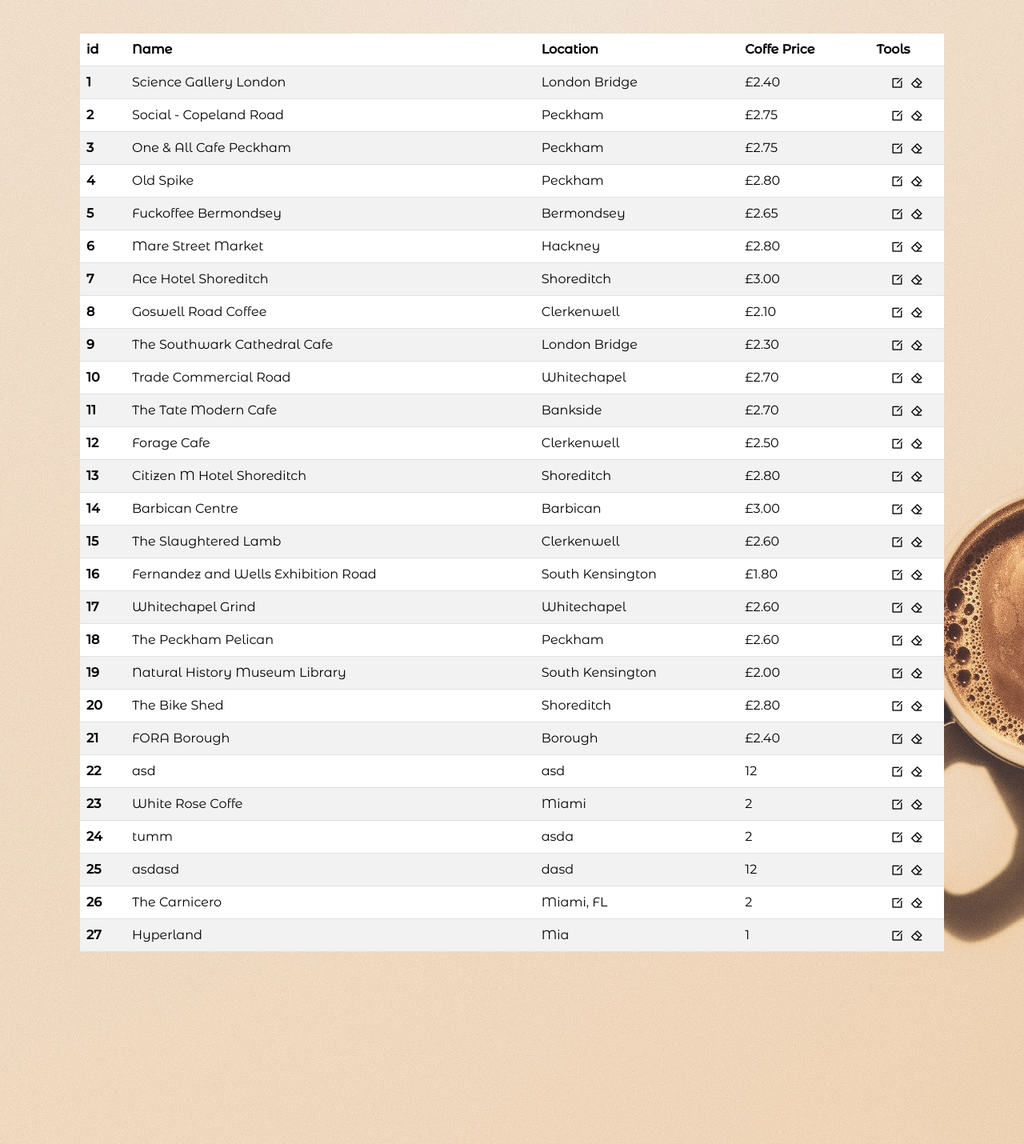
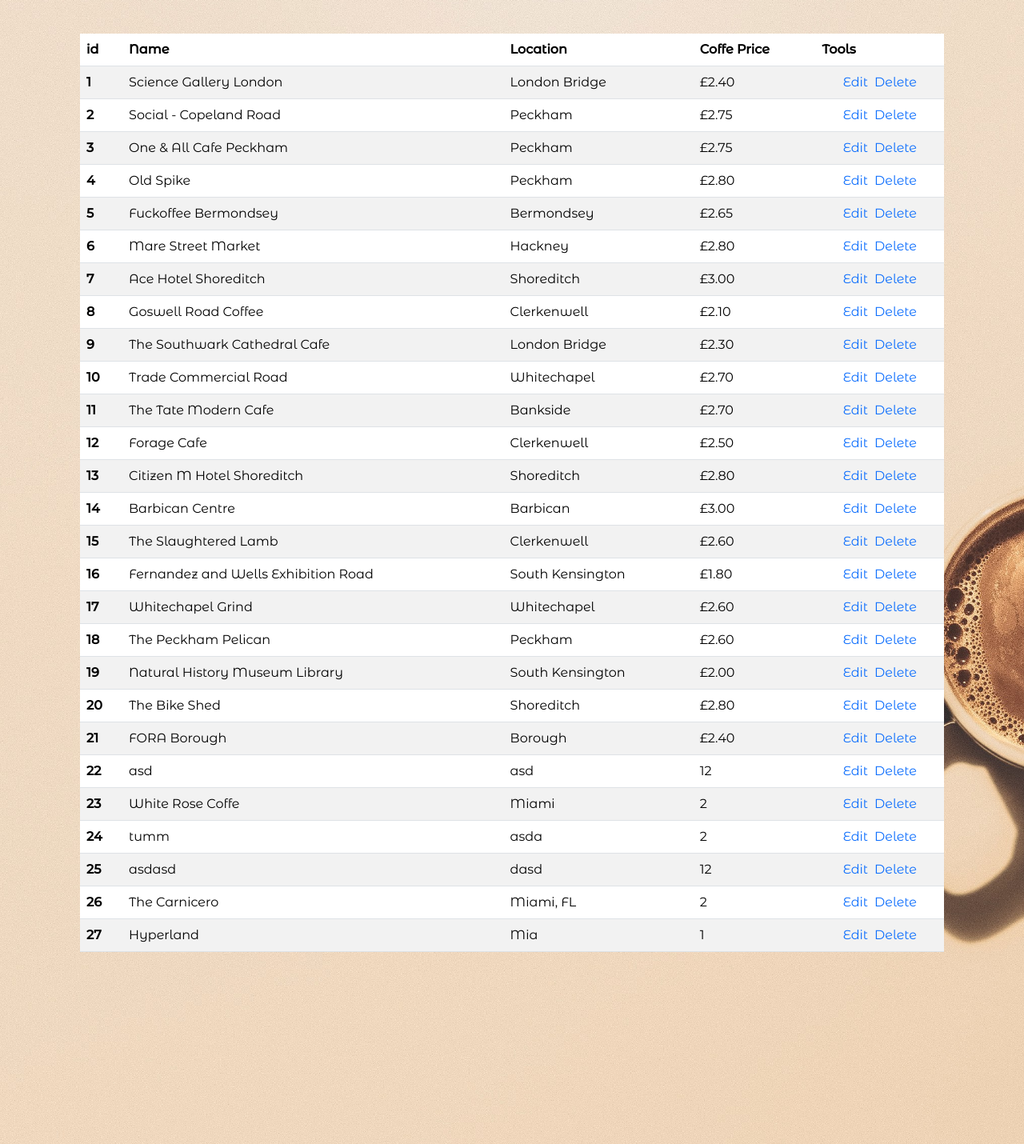
Before and after one commit to dservsolutions/Cafe-and-Wifi-Website, a Flask app: page /all_places in a window 1280 px wide. Shown: the part 88-1518 px from the top of the page at 80% size. Run offline with Flask 3, Linux system fonts and the light colour scheme.

Commit message:
Making delete and edit routes.

```diff
--- a/main.py
+++ b/main.py
@@ -1,13 +1,19 @@
+from crypt import methods
+from xml.sax.handler import property_interning_dict
+
 from flask import render_template, Flask, request, flash, url_for
 from flask_sqlalchemy import SQLAlchemy
 from sqlalchemy.orm import DeclarativeBase, Mapped, mapped_column
 from sqlalchemy import Integer, String, Boolean
+from sqlalchemy.orm.sync import update
+from werkzeug.utils import redirect
 
 app = Flask(__name__)
 
 
 class Base(DeclarativeBase):
     pass
+
 
 app.config['SECRET_KEY'] = "ZJ\x9e\xc74N\x8d\xe5\xe8\x05\xd2w\xab\xbe\\\xe2+\x01\xac\x9c\x94\xa7\xfbc"
 app.config['SQLALCHEMY_DATABASE_URI'] = "sqlite:///cafes.db"
@@ -29,31 +35,28 @@
     has_sockets: Mapped[bool] = mapped_column(Boolean, nullable=False)
     can_take_calls: Mapped[bool] = mapped_column(Boolean, nullable=False)
 
+    #
+    def __repr__(self):
+        return '<Name %r>' % self.name
 
 
 with app.app_context():
     db.create_all()
 
+
 def index_card():
     query = db.session.execute(db.select(Cafe))
     result = query.scalars().all()
-    items = [ data for data in result]
-    return items
+    items = [data for data in result]
+    return items, result
+
 
 @app.route('/')
 def home():
     items = index_card()
     item_1 = items[0]
     item_2 = items[1]
-    return render_template('index.html', first_card = item_1, second_card = item_2)
-
-
-@app.route('/all_places')
-def view_all():
-    query = db.session.execute(db.select(Cafe))
-    result = query.scalars().all()
-    return render_template('all_places.html', places=result )
-
+    return render_template('index.html', first_card=item_1, second_card=item_2)
 
 
 @app.route('/add', methods=["POST", "GET"])
@@ -71,11 +74,11 @@
             location=data.get('location'),
             seats=data.get('seats'),
             coffee_price=data.get('coffee_price'),
-            has_toilet = toilet,
-            has_wifi = wifi,
-            has_sockets = sockets,
-            can_take_calls = calls
-            )
+            has_toilet=toilet,
+            has_wifi=wifi,
+            has_sockets=sockets,
+            can_take_calls=calls
+        )
         db.session.add(new_cafe)
         db.session.commit()
         flash("Save Success")
@@ -83,5 +86,32 @@
     return render_template('add.html')
 
 
+@app.route('/all_places')
+def all_places():
+    query = db.session.execute(db.select(Cafe))
+    result = query.scalars().all()
+    return render_template('all_places.html', places=result)
+
+@app.route('/edit', methods=["POST", "GET"])
+def edit():
+    if request.method == "POST":
+        # Update Record
+        cafe_id = request.args.get('id')
+        to_update = db.get_or_404(Cafe, cafe_id)
+        db.session.commit()
+        return redirect(url_for('all_places'))
+    cafe_id = request.args.get('id')
+    cafe_selected = db.get_or_404(Cafe, cafe_id)
+    return render_template('edit.html' ,cafe=cafe_selected)
+
+@app.route('/delete')
+def delete():
+    cafe_id = request.args.get('id')
+    print(cafe_id)
+    return redirect(url_for('all_places'))
+
+
+
+
 if __name__ == "__main__":
     app.run(debug=True, port=5001)
--- a/templates/all_places.html
+++ b/templates/all_places.html
@@ -38,7 +38,7 @@
                 </li>
 
                 <li class="nav__item">
-                    <a href="{{ url_for('view_all') }}" class="nav__link">
+                    <a href="{{ url_for('all_places') }}" class="nav__link">
                         <i class="ri-arrow-right-up-line"></i>
                         <span>View All</span>
                     </a>
@@ -72,12 +72,11 @@
 
       <!--==================== MAIN ====================-->
       <div class="all">
-          <form action="" method="POST">
               <table class="table table-striped">
                   <thead>
                   <tr>
-                      <th scope="col" id="id" >id</th>
-                      <th scope="col">Name</th>
+                      <th scope="col" id="id">id</th>
+                      <th scope="col" id="name">Name</th>
                       <th scope="col">Location</th>
                       <th scope="col">Coffe Price</th>
                       <th scope="col">Tools</th>
@@ -86,21 +85,20 @@
                   <tbody>
                   {% for place in places %}
                   <tr>
-                      <th scope="row">{{ place.id }}</th>
+                      <th scope="row" name="id">{{ place.id }}</th>
                       <td>{{ place.name }}</td>
                       <td>{{ place.location }}</td>
                       <td>{{ place.coffee_price }}</td>
                       <td>
                           <div class="d-grid gap-2 d-md-flex justify-content-md-center">
-                              <i class="ri-edit-box-line"><a href=""></a></i>
-                              <i class="ri-eraser-line"><a href=""></a> </i>
+                              <a href="{{ url_for('edit', id=place.id) }}">Edit</a>
+                              <a href="{{ url_for('delete') }}">Delete</a>
                           </div>
                       </td>
                   </tr>
                   {% endfor %}
             </tbody>
         </table>
-    </form>
 </div>
 
 <!--      Footer-->
--- a/templates/index.html
+++ b/templates/index.html
@@ -38,7 +38,7 @@
                 </li>
 
                 <li class="nav__item">
-                    <a href="{{ url_for('view_all') }}" class="nav__link">
+                    <a href="{{ url_for('all_places') }}" class="nav__link">
                         <i class="ri-arrow-right-up-line"></i>
                         <span>View All</span>
                     </a>
```
Also changed, not shown: templates/edit.html (+10 -9 lines), instance/cafes.db.
